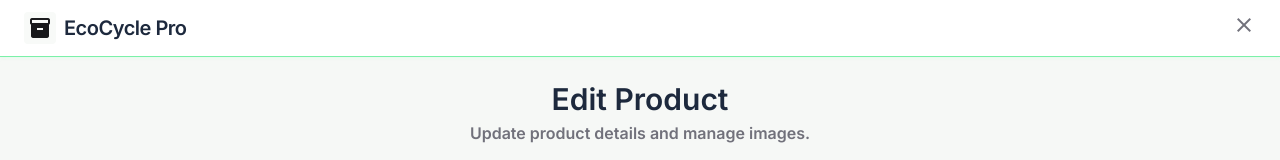
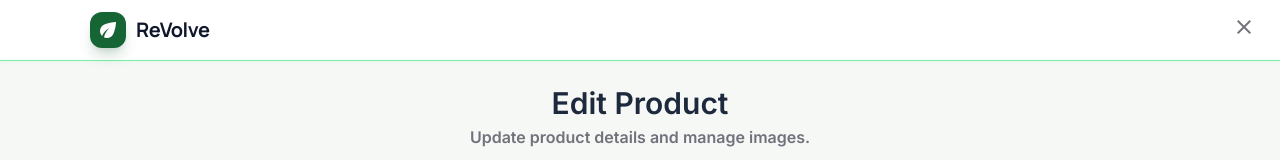
Before and after one commit to ShafnyHadhy/AF-frontend-react, a React (Vite) app: page /edit-product/1 in a window 1280 px wide. Shown: the top 160 px of the page. Built offline with nearby package versions, Linux system fonts and the light colour scheme; no server answers.

Commit message:
feat: implement AddProduct and EditProduct pages for managing product inventory

```diff
--- a/src/pages/Products/AddProduct.jsx
+++ b/src/pages/Products/AddProduct.jsx
@@ -76,11 +76,11 @@ const AddProduct = () => {
     <div className="bg-background-light dark:bg-background-dark h-screen overflow-hidden flex flex-col font-display text-slate-800 dark:text-slate-100">
       {/* Navigation */}
       <nav className="bg-white dark:bg-zinc-900 border-b border-green-300 shadow-sm shadow-green-100/50 px-6 py-3 shrink-0 flex items-center justify-between">
-        <div className="flex items-center gap-2">
-          <div className="w-8 h-8 bg-primary rounded flex items-center justify-center">
-            <span className="material-icons text-zinc-900 text-sm">inventory_2</span>
+        <div className="flex items-center gap-2.5 lg:pl-[4.125rem]">
+          <div className="w-9 h-9 rounded-xl bg-[#166534] flex items-center justify-center text-white shadow-lg shadow-green-900/20">
+            <span className="material-icons text-[20px]">eco</span>
           </div>
-          <span className="font-bold text-xl tracking-tight">EcoCycle Pro</span>
+          <span className="text-xl font-bold tracking-tight text-slate-900 font-['Manrope']">ReVolve</span>
         </div>
         <Link to="/my-products" className="text-zinc-500 hover:text-zinc-900 dark:hover:text-white transition-all">
           <span className="material-icons">close</span>
--- a/src/pages/Products/EditProduct.jsx
+++ b/src/pages/Products/EditProduct.jsx
@@ -121,11 +121,11 @@ const EditProduct = () => {
         <div className="bg-background-light dark:bg-background-dark h-screen overflow-hidden flex flex-col font-display text-slate-800 dark:text-slate-100">
             {/* Navigation */}
             <nav className="bg-white dark:bg-zinc-900 border-b border-green-300 shadow-sm shadow-green-100/50 px-6 py-3 shrink-0 flex items-center justify-between">
-                <div className="flex items-center gap-2">
-                    <div className="w-8 h-8 bg-primary rounded flex items-center justify-center">
-                        <span className="material-icons text-zinc-900 text-sm">inventory_2</span>
+                <div className="flex items-center gap-2.5 lg:pl-[4.125rem]">
+                    <div className="w-9 h-9 rounded-xl bg-[#166534] flex items-center justify-center text-white shadow-lg shadow-green-900/20">
+                        <span className="material-icons text-[20px]">eco</span>
                     </div>
-                    <span className="font-bold text-xl tracking-tight">EcoCycle Pro</span>
+                    <span className="text-xl font-bold tracking-tight text-slate-900 font-['Manrope']">ReVolve</span>
                 </div>
                 <Link to="/my-products" className="text-zinc-500 hover:text-zinc-900 dark:hover:text-white transition-all">
                     <span className="material-icons">close</span>
```
